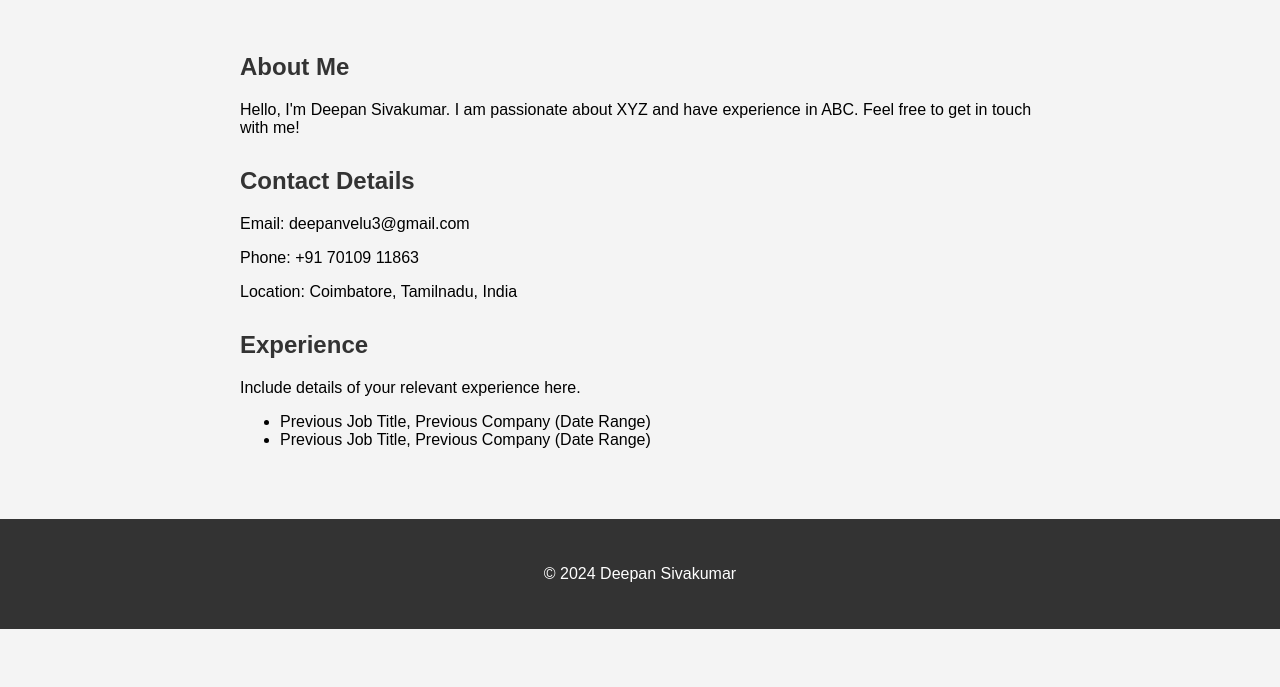
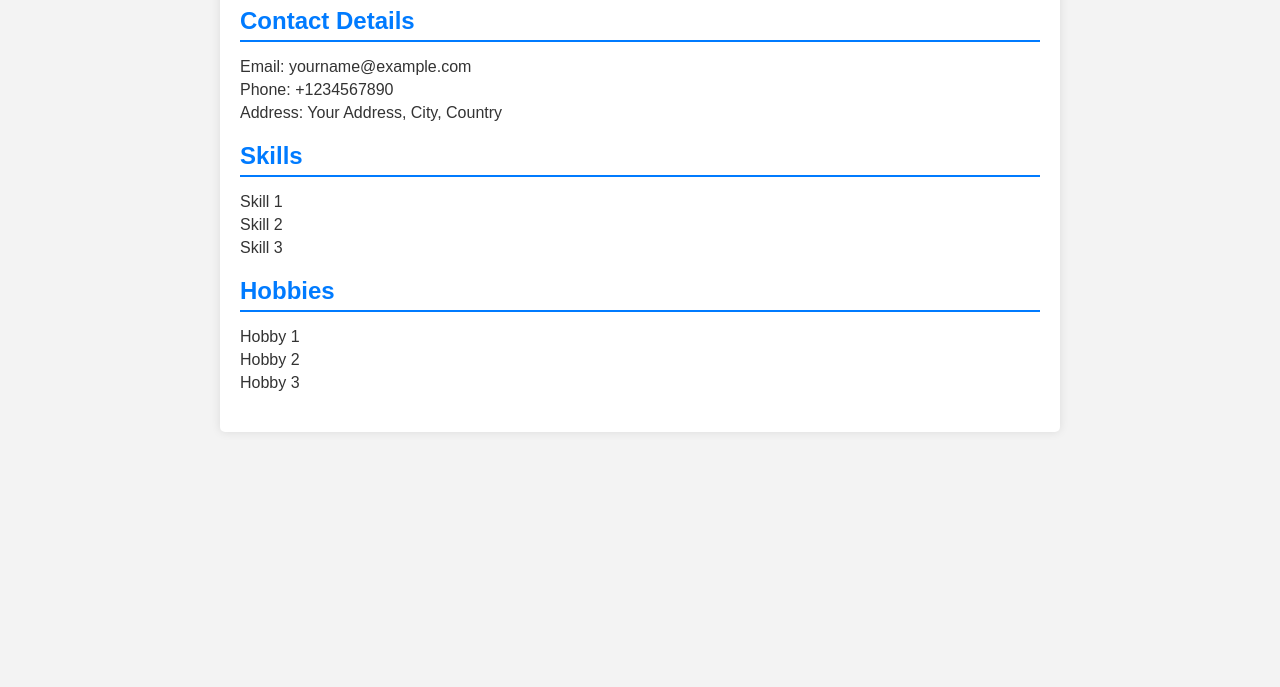
Before and after one commit to deepansivakumar/deepansivakumar.github.io, a plain HTML site: page index.html in a window 1280 px wide. Shown: the part 113-800 px from the top of the page. Drawn offline with Linux system fonts and the light colour scheme.

Commit message:
Update index.html

```diff
--- a/index.html
+++ b/index.html
@@ -3,50 +3,80 @@
 <head>
     <meta charset="UTF-8">
     <meta name="viewport" content="width=device-width, initial-scale=1.0">
-    <title>Deepan Sivakumar</title>
-    <link rel="stylesheet" href="styles.css">
+    <title>Your Name - Personal Website</title>
+    <style>
+        body {
+            font-family: Arial, sans-serif;
+            margin: 0;
+            padding: 0;
+            background-color: #f3f3f3;
+            color: #333;
+        }
+
+        .container {
+            max-width: 800px;
+            margin: 20px auto;
+            padding: 20px;
+            background-color: #fff;
+            border-radius: 5px;
+            box-shadow: 0 0 10px rgba(0, 0, 0, 0.1);
+        }
+
+        h1, h2 {
+            color: #007bff;
+        }
+
+        .section {
+            margin-bottom: 20px;
+        }
+
+        .section h2 {
+            border-bottom: 2px solid #007bff;
+            padding-bottom: 5px;
+            margin-bottom: 10px;
+        }
+
+        ul {
+            list-style-type: none;
+            padding: 0;
+        }
+
+        ul li {
+            margin-bottom: 5px;
+        }
+    </style>
 </head>
 <body>
+    <div class="container">
         <header>
-        <div class="container">
-            <h1>Welcome to My Website</h1>
-            <nav>
+            <h1>Your Name</h1>
+        </header>
+        <section class="section">
+            <h2>Contact Details</h2>
             <ul>
-                    <li><a href="#">Home</a></li>
-                    <li><a href="#">About</a></li>
-                    <li><a href="#">Services</a></li>
-                    <li><a href="#">Contact</a></li>
+                <li>Email: yourname@example.com</li>
+                <li>Phone: +1234567890</li>
+                <li>Address: Your Address, City, Country</li>
             </ul>
-            </nav>
-        </div>
-    </header>
-    <main>
-        <div class="container">
-            <section>
-                <h2>About Me</h2>
-                <p>Hello, I'm Deepan Sivakumar. I am passionate about XYZ and have experience in ABC. Feel free to get in touch with me!</p>
         </section>
-            <section>
-                <h2>Contact Details</h2>
-                <p>Email: deepanvelu3@gmail.com</p>
-                <p>Phone: +91 70109 11863</p>
-                <p>Location: Coimbatore, Tamilnadu, India</p>
+        <section class="section">
+            <h2>Skills</h2>
+            <ul>
+                <li>Skill 1</li>
+                <li>Skill 2</li>
+                <li>Skill 3</li>
+                <!-- Add more skills as needed -->
+            </ul>
         </section>
-            <section>
-                <h2>Experience</h2>
-                <p>Include details of your relevant experience here.</p>
+        <section class="section">
+            <h2>Hobbies</h2>
             <ul>
-                    <li>Previous Job Title, Previous Company (Date Range)</li>
-                    <li>Previous Job Title, Previous Company (Date Range)</li>
-                    <!-- Add more experience details as needed -->
+                <li>Hobby 1</li>
+                <li>Hobby 2</li>
+                <li>Hobby 3</li>
+                <!-- Add more hobbies as needed -->
             </ul>
         </section>
     </div>
-    </main>
-    <footer>
-        <div class="container">
-            <p>&copy; 2024 Deepan Sivakumar</p>
-        </div>
-    </footer>
 </body>
 </html>
```
Lines whose indentation alone changed are shown as unchanged.
